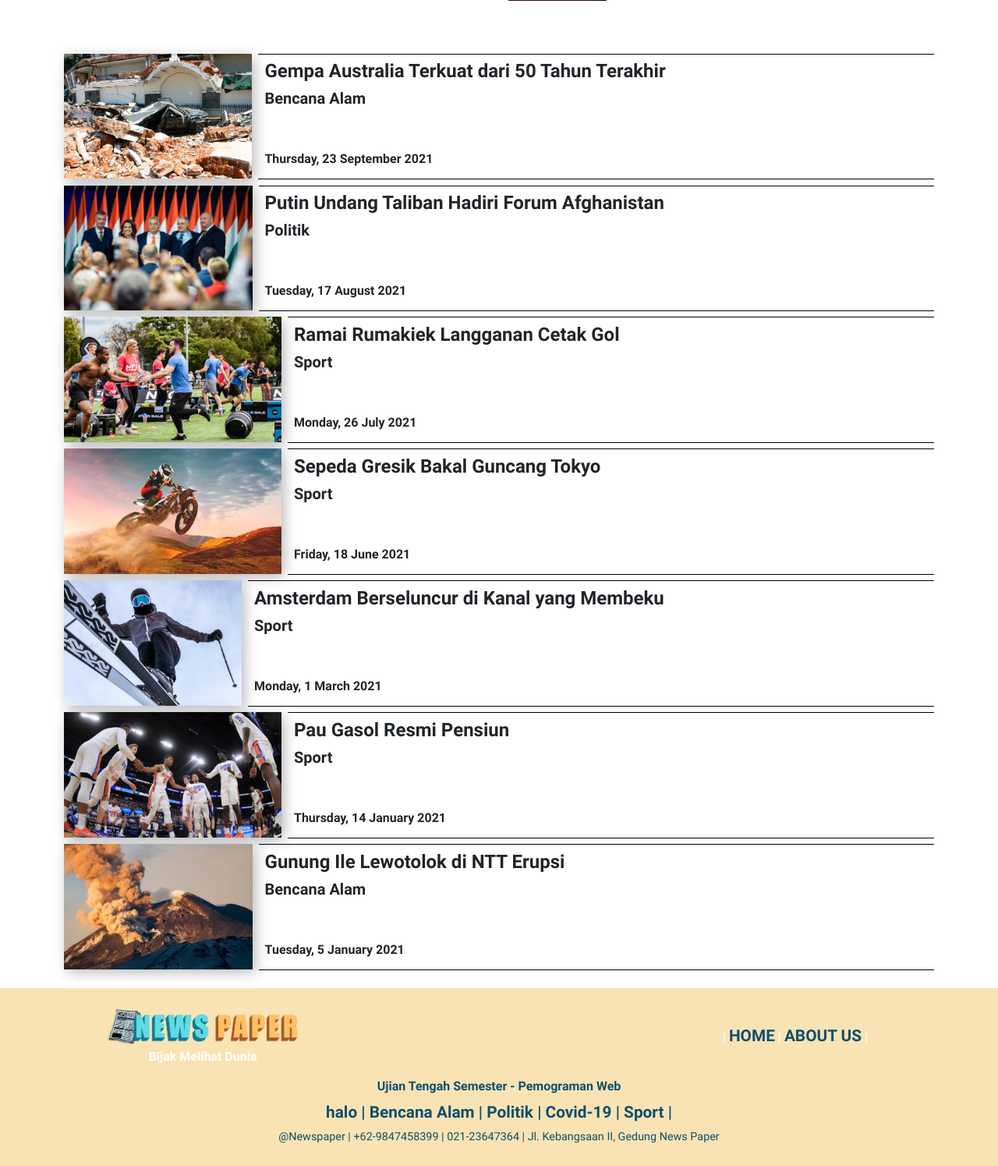
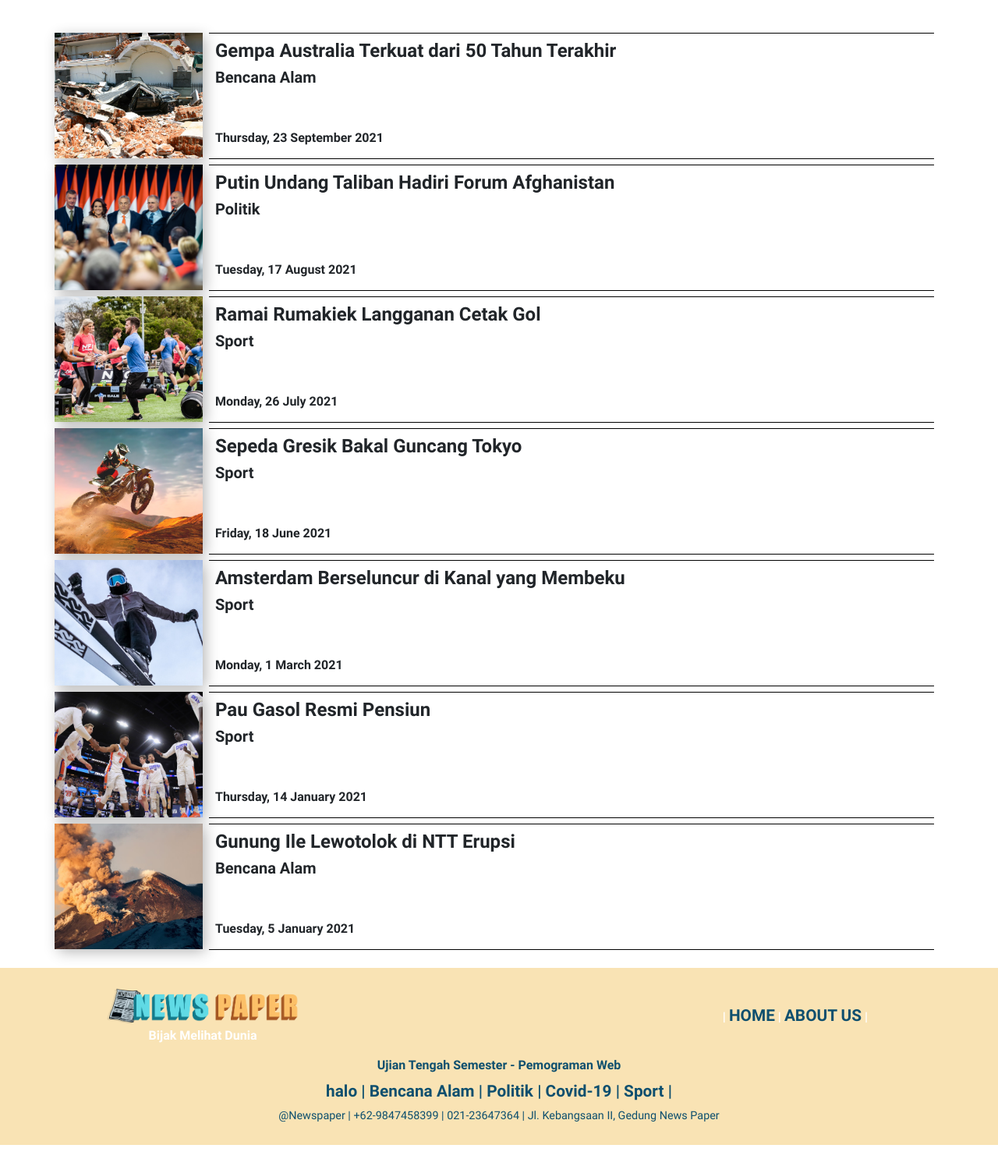
Before and after one commit to FelicianoSurya/Project_UTS_Pemweb, a PHP site: page /News.php?detail=8 in a window 1280 px wide. Shown: the part 726-2221 px from the top of the page at 78% size. After the commit the page ends 2194 px from the top, so only its background shows below. Run offline with PHP 8.4, Linux system fonts and the light colour scheme; data comes from the database, SQL or seed files in the repository; data that the repository does not hold is empty; some libraries are stand-ins or nearby versions.

Commit message:
Update kategori.php

```diff
--- a/Views/kategori.php
+++ b/Views/kategori.php
@@ -74,13 +74,13 @@
         <div class="sampingswiper m-auto col-lg-6 col-12 py-4 py-lg-0" >
           <?php foreach($beritaSamping as $samping){ ?>
             <div data-aos="fade-left">
-              <div  onclick="detailBerita(<?php echo $samping->id ?>)" class="beritasamping pb-3 py-1" >
+              <div  onclick="detailBerita(<?php echo $samping->id ?>)" class="beritasamping pb-3 py-1  row" >
                 <img
-                  width="23%"
+                  class="p-0 col-lg-2 col-md-3 col-sm-4 col-5"
                   src="./<?php echo $samping->gambar ?>"
                   alt=""
                 />
-                <div class="isiberitasamping ps-2">
+                <div class="isiberitasamping ps-2 col-lg-10 col-md-9 col-sm-8 col-7">
                   <h5><?php echo $samping->judul ?></h5>
                   <h6><?php echo $samping->id_kategori ?></h6>
                   <p><?php echo $samping->tanggal_publikasi ?></p>
@@ -95,13 +95,13 @@
       <div class="section-2 beritabawah container pt-5">
         <?php foreach($allBerita as $all){ ?>
           <div data-aos="fade-up">
-            <div onclick="detailBerita(<?php echo $all->id ?>)" class="beritakecil py-1">
+            <div onclick="detailBerita(<?php echo $all->id ?>)" class="beritakecil py-1 row">
               <img
-                width="25%"
+                class="p-0 col-lg-2 col-md-3 col-sm-4 col-5"
                 src="./<?php echo $all->gambar ?>"
                 alt=""
               />
-              <div class="isibawah ps-2 d-flex flex-column">
+              <div class="isibawah ps-2 d-flex flex-column col-lg-10 col-md-9 col-sm-8 col-7">
                 <div class="linekecil w-100"></div>
                 <div class="isiberitakecil ps-2 py-2 flex-grow-1">
                   <h4><?php echo $all->judul ?></h4>
@@ -148,7 +148,7 @@
       divs.height(maxHeight);
     </script>
     <script>
-     AOS.init();
-</script>
+      AOS.init();
+    </script>
   </body>
 </html>
```
